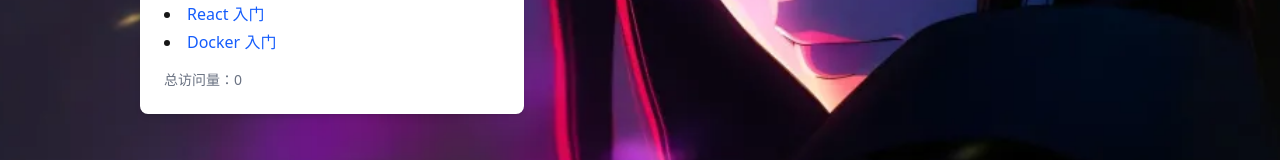
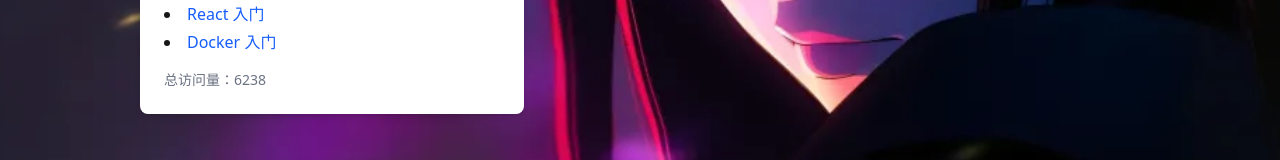
Before and after one commit to d3Lap1ace/myblogs, a Next.js app: page /myblogs/ in a window 1280 px wide. Shown: the part 482-642 px from the top of the page. Built offline with nearby package versions, Linux system fonts and the light colour scheme; no server answers.

Commit message:
hide viewcount

```diff
--- a/src/components/IntroCard.tsx
+++ b/src/components/IntroCard.tsx
@@ -9,7 +9,7 @@ interface IntroCardProps {
 }
 
 const IntroCard: React.FC<IntroCardProps> = ({ latestArticles }) => {
-  const [visitCount, setVisitCount] = useState<number>(0);
+  const [, setVisitCount] = useState<number>(0);
 
   useEffect(() => {
     fetch("https://api.countapi.xyz/hit/impower-blogs/visits")
@@ -60,7 +60,7 @@ const IntroCard: React.FC<IntroCardProps> = ({ latestArticles }) => {
       </div>
 
       {/* 总访问量 */}
-      <p className="text-sm text-gray-500 mt-4 ">总访问量：{visitCount}</p>
+      <p className="text-sm text-gray-500 mt-4 ">总访问量：6238</p>
     </div>
   );
 };
```
